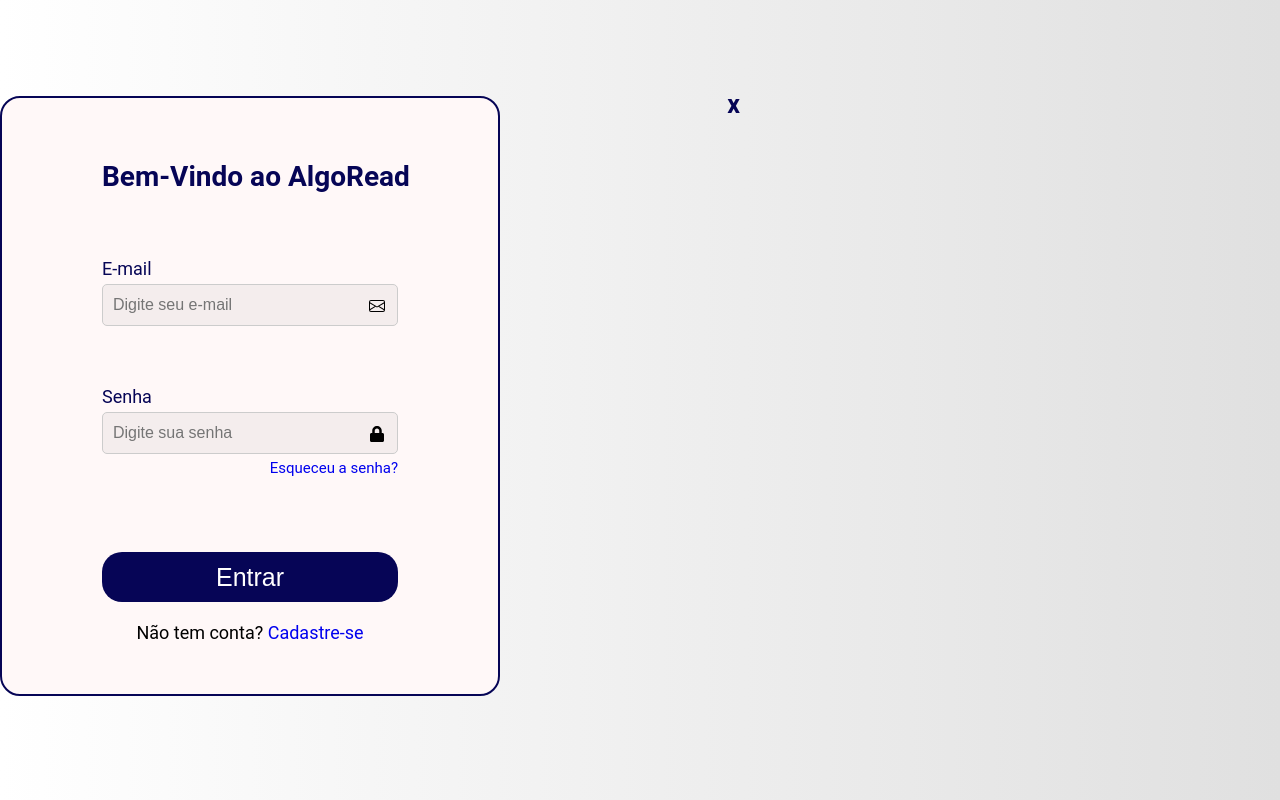
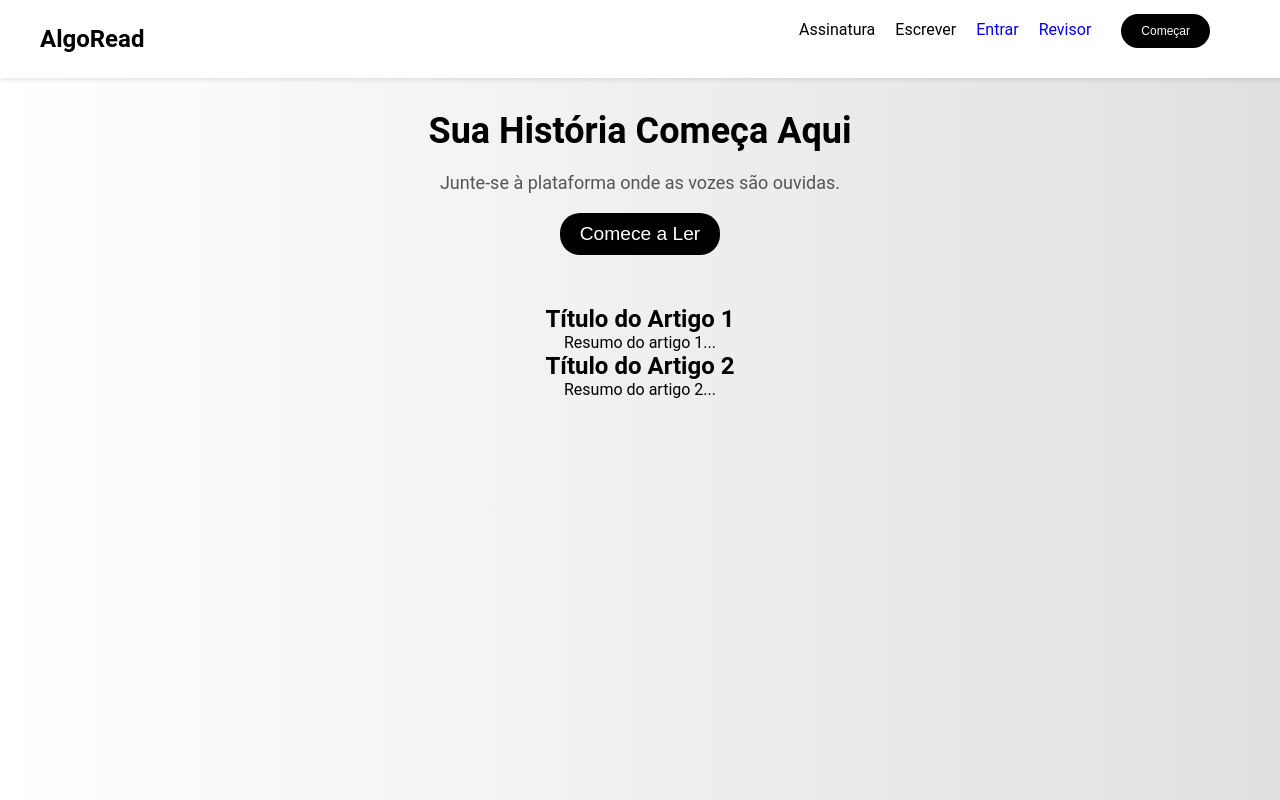
Before and after one commit to Lukexll/AlgoReadFrontEnd, a React (Create React App) app: page / in a window 1280 px wide. Built offline with nearby package versions, Linux system fonts and the light colour scheme.

Commit message:
update da main para branch jose

```diff
--- a/src/pages/Cadastro/index.js
+++ b/src/pages/Cadastro/index.js
@@ -69,7 +69,7 @@
         setFormData({ email: "", password: "" });
         setErrors({});
         setServerError("");
-        navigate('/home')
+        navigate('/')
       } else {
         const data = await response.json();
         setServerError(data.message || "Erro ao criar a conta.");
@@ -148,7 +148,7 @@
         <button type="submit">Cadastrar</button>
 
         <div className="login-redirect">
-                <span>Já tem uma conta? <Link to="/">Entrar</Link></span>
+                <span>Já tem uma conta? <Link to="/login">Entrar</Link></span>
 
                 </div>
 
--- a/src/pages/home/index.js
+++ b/src/pages/home/index.js
@@ -1,6 +1,7 @@
 import './home.css';
 import { Link } from "react-router-dom";
-import NotificationBell from '../notificationBell';
+//import NotificationBell from '../notificationBell';
+
 
 function Home() {
   return (
@@ -11,9 +12,8 @@
           <ul className="nav-links">
             <li>Assinatura</li>
             <li>Escrever</li>
-            <li>Entrar</li>
+            <Link to="/login">Entrar</Link>
             <Link to="/reportsPage">Revisor</Link>
-            <NotificationBell/>
             <li>
               <button className="get-started-btn">Começar</button>
             </li>
--- a/src/pages/notificationBell/index.js
+++ b/src/pages/notificationBell/index.js
@@ -1,5 +1,7 @@
 import { useState, useEffect } from 'react';
 import './notificationBell.css';
+import { FontAwesomeIcon } from '@fortawesome/react-fontawesome';
+import { faBell } from '@fortawesome/free-solid-svg-icons';
 
 const NotificationBell = () => {
   const [notificacoes, setNotificacoes] = useState([]);
@@ -34,7 +36,8 @@
   return (
     <div className="notification-bell-container">
       <div className="bell-icon" onClick={handleBellClick}>
-        <i className="fas fa-bell"></i>
+        {/* Substitui o ícone antigo pelo FontAwesomeIcon */}
+        <FontAwesomeIcon icon={faBell} />
         {novasNotificacoes > 0 && (
           <span className="notification-badge">{novasNotificacoes}</span>
         )}
--- a/src/routes/index.js
+++ b/src/routes/index.js
@@ -18,10 +18,10 @@
         <Routes>
 
 
-            <Route path="/" element={ <Login/>} />
+            <Route path="/login" element={ <Login/>} />
             <Route path="/cadastro" element={ <Cadastro/>} />
             <Route path="/esqueceuSenha" element={ <EsqueceuSenha/>} />
-            <Route path="/home" element={ <Home/>} />
+            <Route path="/" element={ <Home/>} />
             <Route path='/createUser' element = { <CreateUser/> } />
             <Route path="/user" element={ <User/>} />
             <Route path='/editProfile' element = {  <Profile/> }/>
```
Also changed, not shown: package.json (+6 -1 lines), 1 other file (tests, documents, lock files or other folders).
